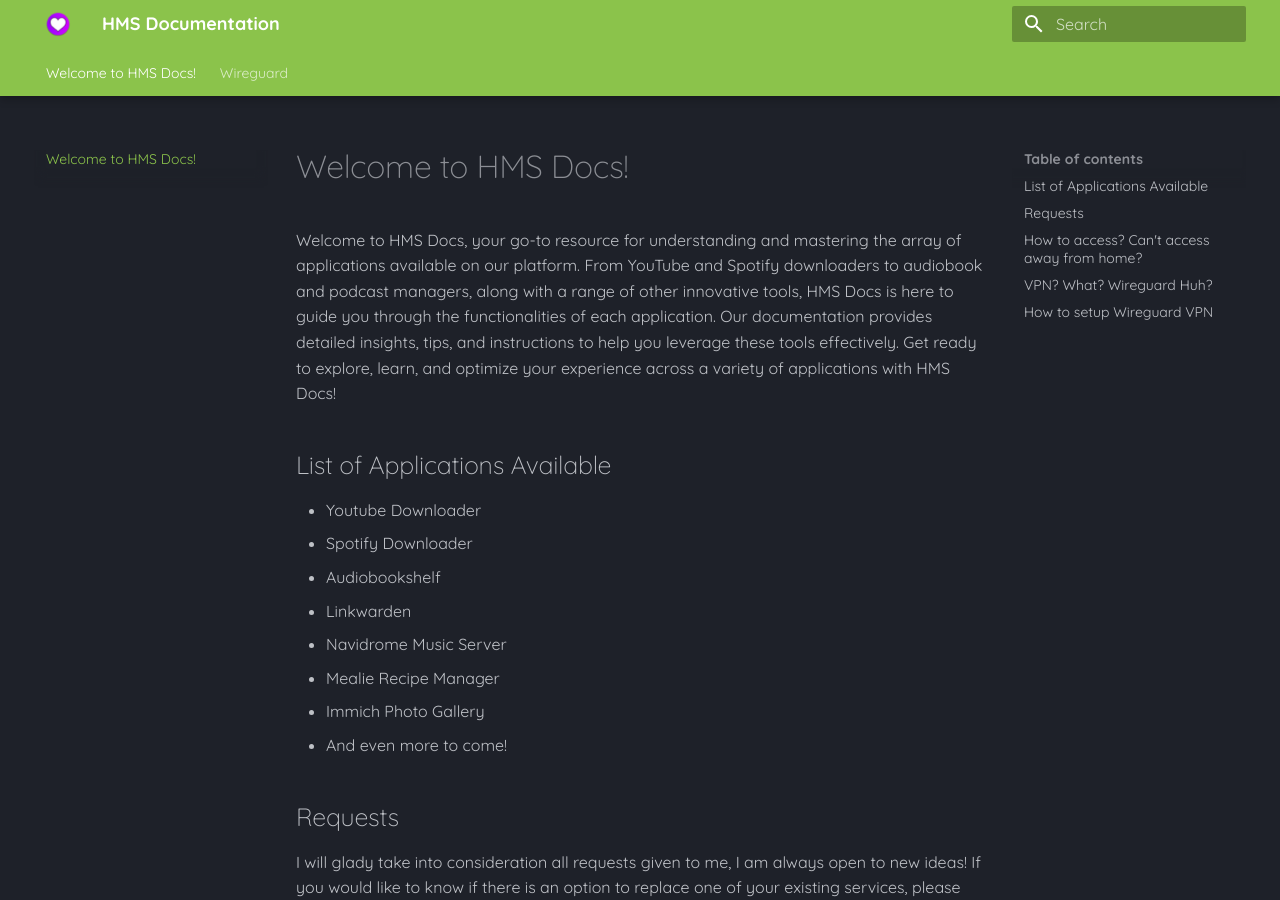
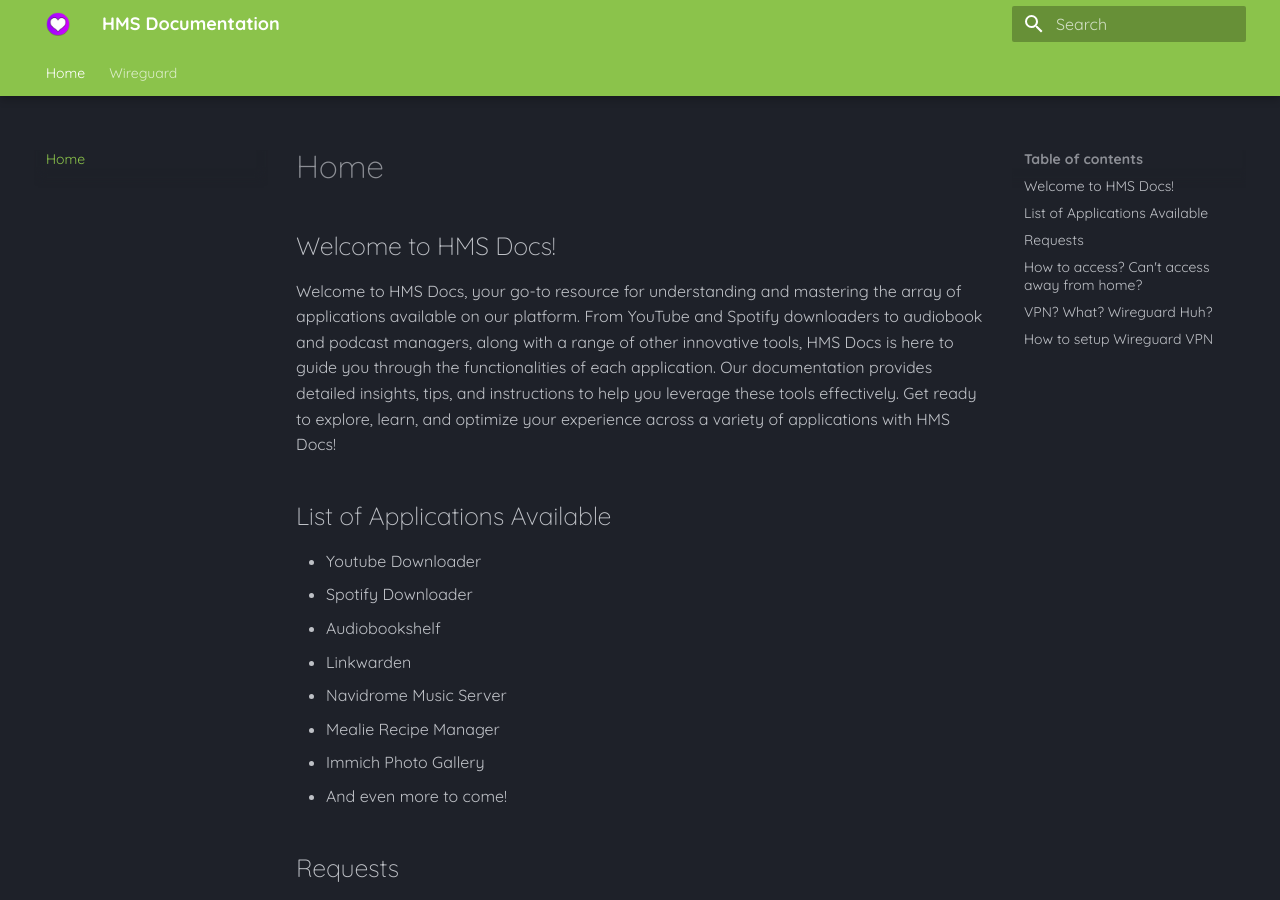
Before and after one commit to Jaxxel89/hms-docs, an MkDocs documentation site: the page built from docs/index.md, in a window 1280 px wide and 900 px high. Built offline with MkDocs 1.6.1 and Material for MkDocs 9.7.7, drawn with Linux system fonts in a browser that asks for light colours.

Commit message:
Update title

```diff
--- a/docs/index.md
+++ b/docs/index.md
@@ -1,4 +1,6 @@
-# Welcome to HMS Docs!
+# Home
+
+## Welcome to HMS Docs!
 
 Welcome to HMS Docs, your go-to resource for understanding and mastering the array of applications available on our platform. From YouTube and Spotify downloaders to audiobook and podcast managers, along with a range of other innovative tools, HMS Docs is here to guide you through the functionalities of each application. Our documentation provides detailed insights, tips, and instructions to help you leverage these tools effectively. Get ready to explore, learn, and optimize your experience across a variety of applications with HMS Docs!
 
```
